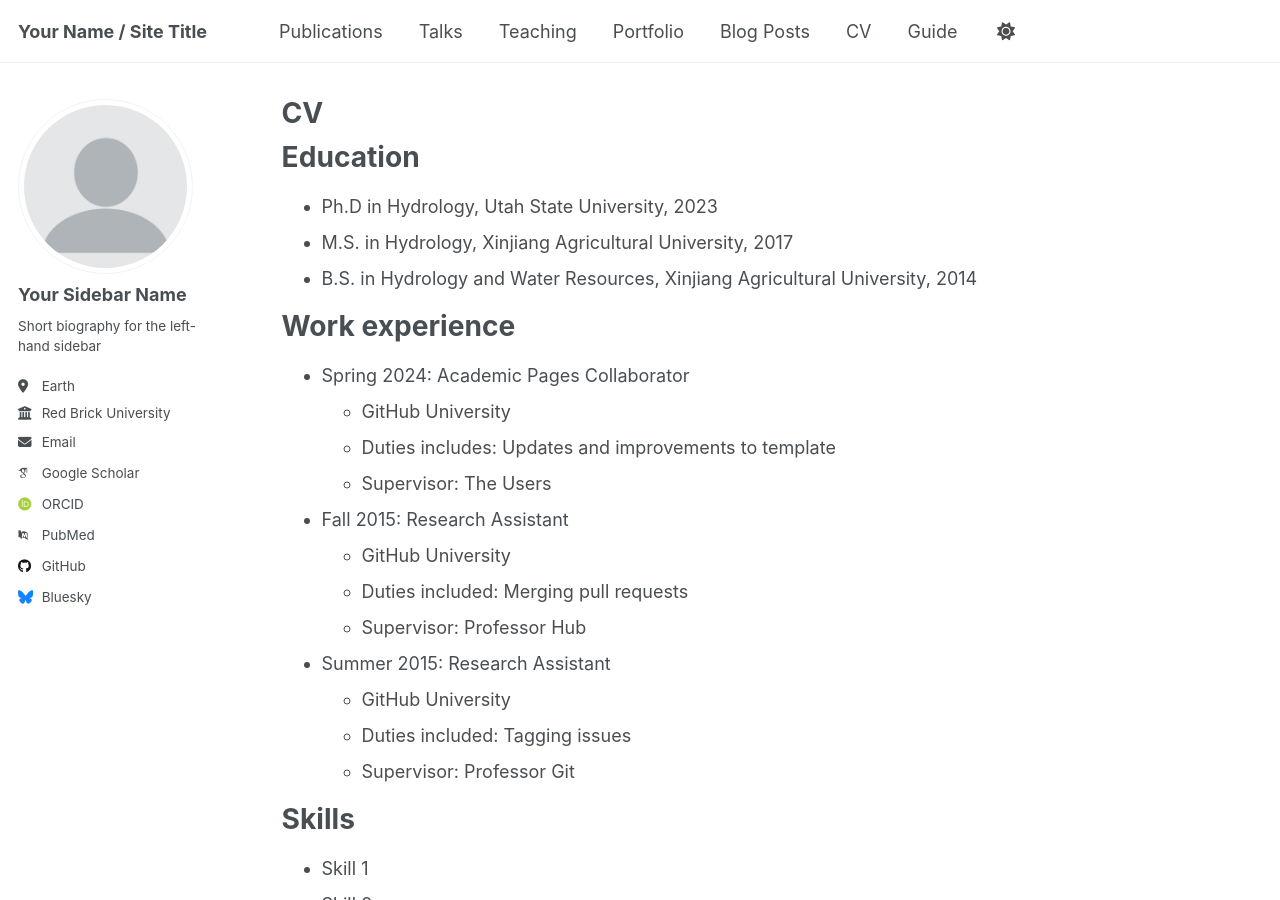
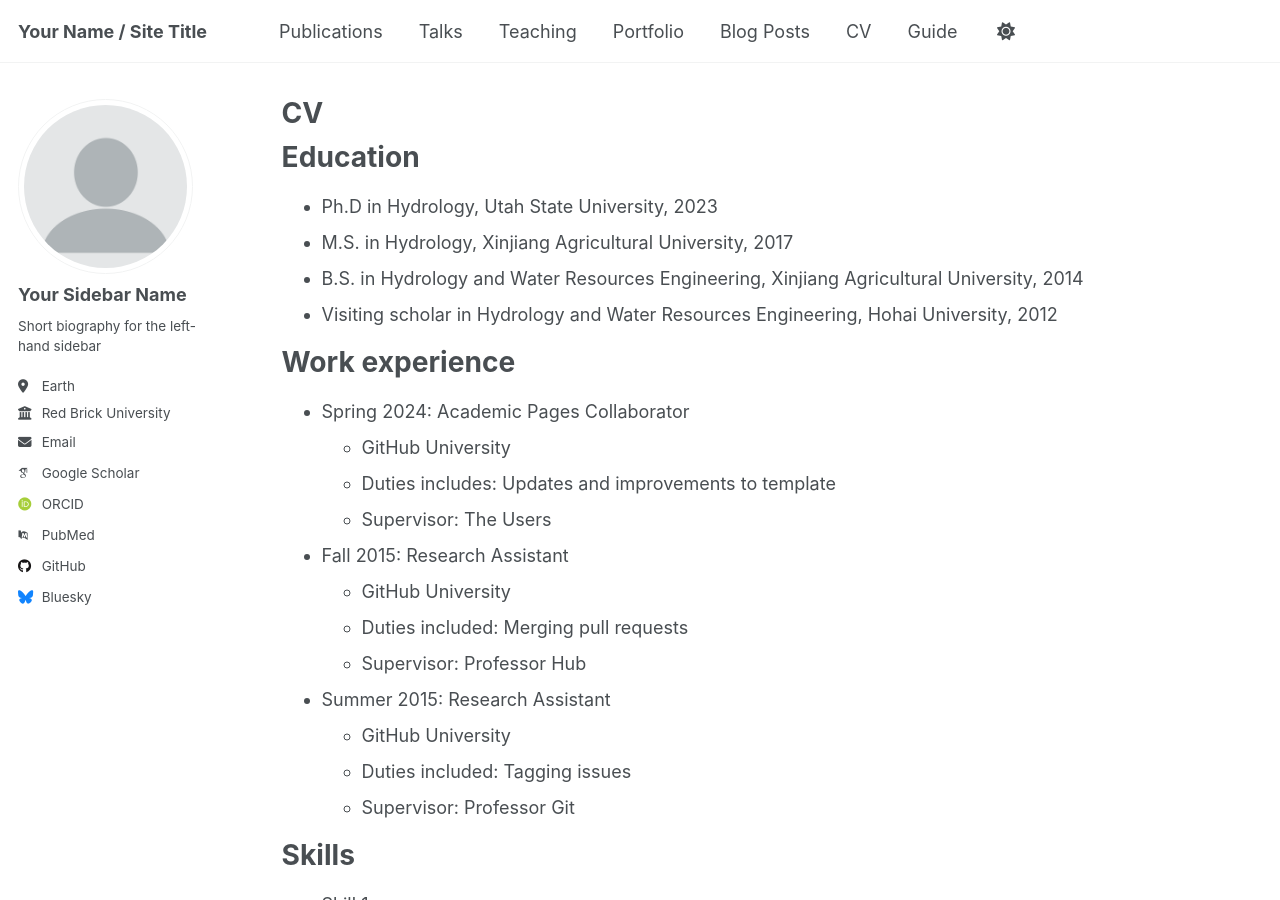
Before and after one commit to RuiGao9/RuiGao9.github.io, a Jekyll site: the page built from _pages/cv.md, in a window 1280 px wide and 900 px high. Built offline with Jekyll 4.4.1, drawn with Linux system fonts in a browser that asks for light colours; some web fonts are replaced.

Commit message:
Update cv.md

```diff
--- a/_pages/cv.md
+++ b/_pages/cv.md
@@ -13,7 +13,8 @@ Education
 ======
 * Ph.D in Hydrology, Utah State University, 2023
 * M.S. in Hydrology, Xinjiang Agricultural University, 2017
-* B.S. in Hydrology and Water Resources, Xinjiang Agricultural University, 2014
+* B.S. in Hydrology and Water Resources Engineering, Xinjiang Agricultural University, 2014
+* Visiting scholar in Hydrology and Water Resources Engineering, Hohai University, 2012
 
 Work experience
 ======
```
